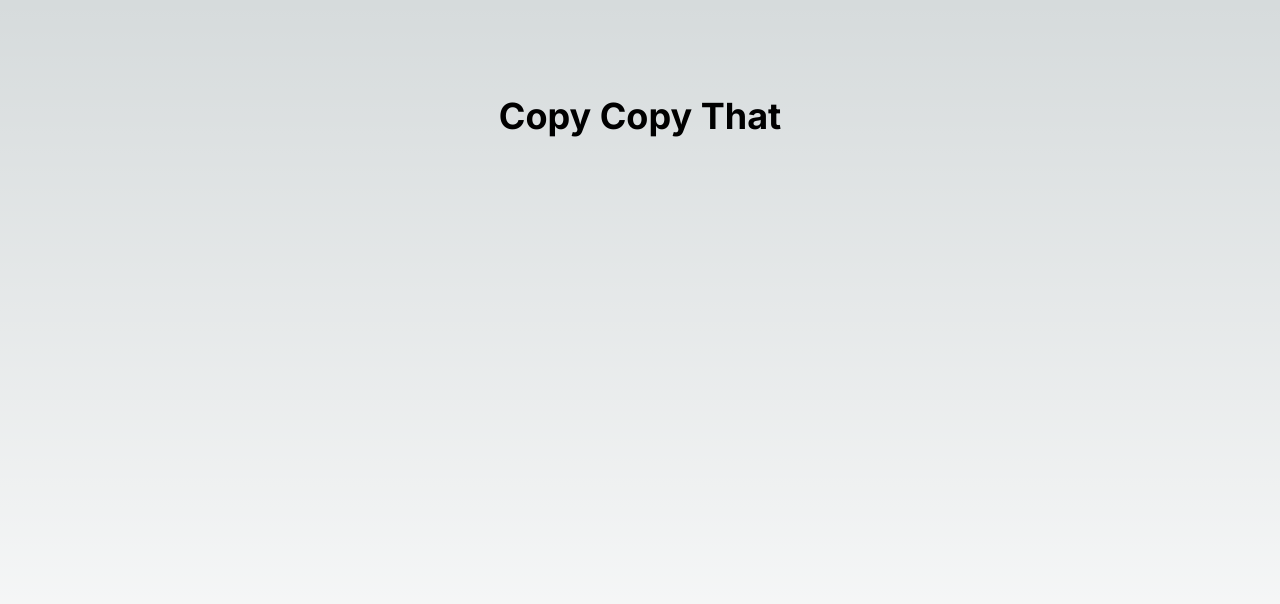
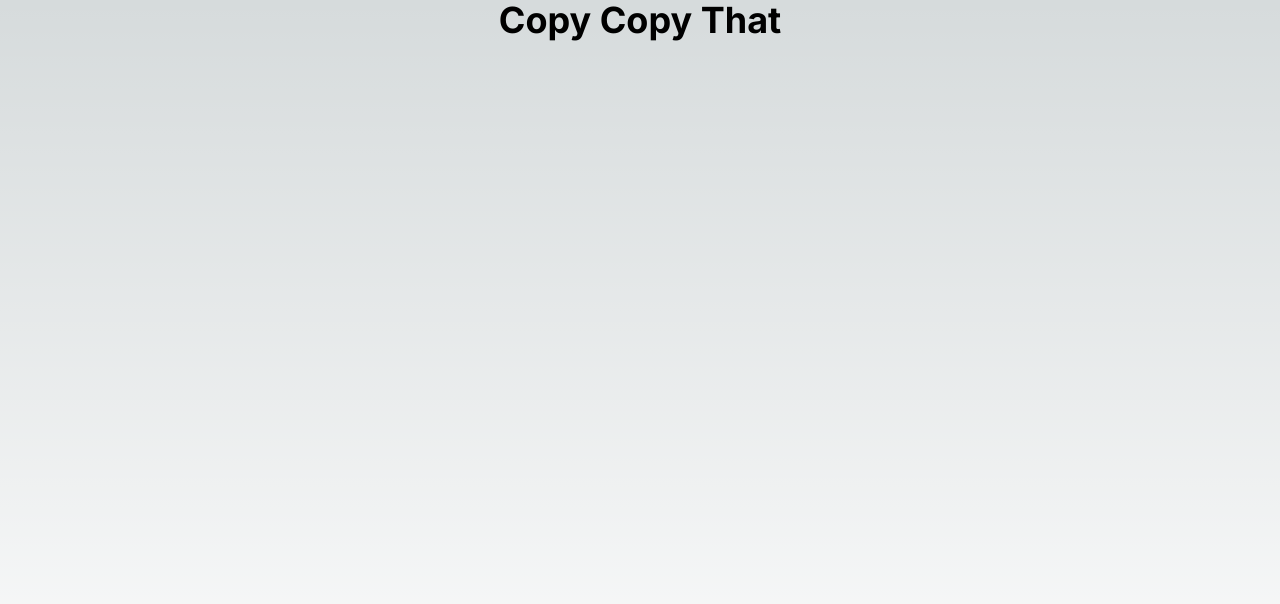
Before and after one commit to neeld3/VisceralGEO, a Next.js app: page / in a window 1280 px wide. Shown: the top 604 px of the page. Built offline with nearby package versions, Linux system fonts and the light colour scheme.

Commit message:
Update page.tsx
changes

```diff
--- a/app/page.tsx
+++ b/app/page.tsx
@@ -1,11 +1,9 @@
-import React from "react";
+import Image from "next/image";
 
 export default function Home() {
   return (
-    <main className="flex min-h-screen flex-col items-center justify-start">
-      <div className="mt-24">
-        <h1 className="text-4xl font-bold text-center">Copy Copy That</h1>
-      </div>
+    <main className="flex min-h-screen items-start justify-center">
+      <h1 className="text-4xl font-bold">Copy Copy That</h1>
     </main>
   );
 }
```
